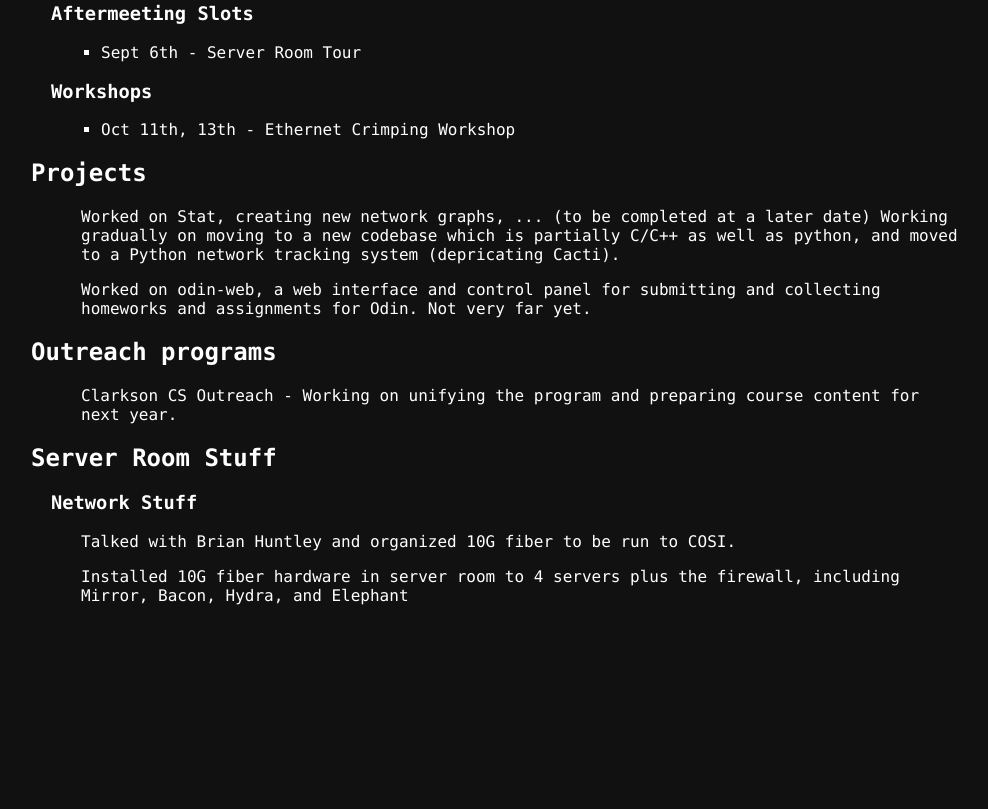
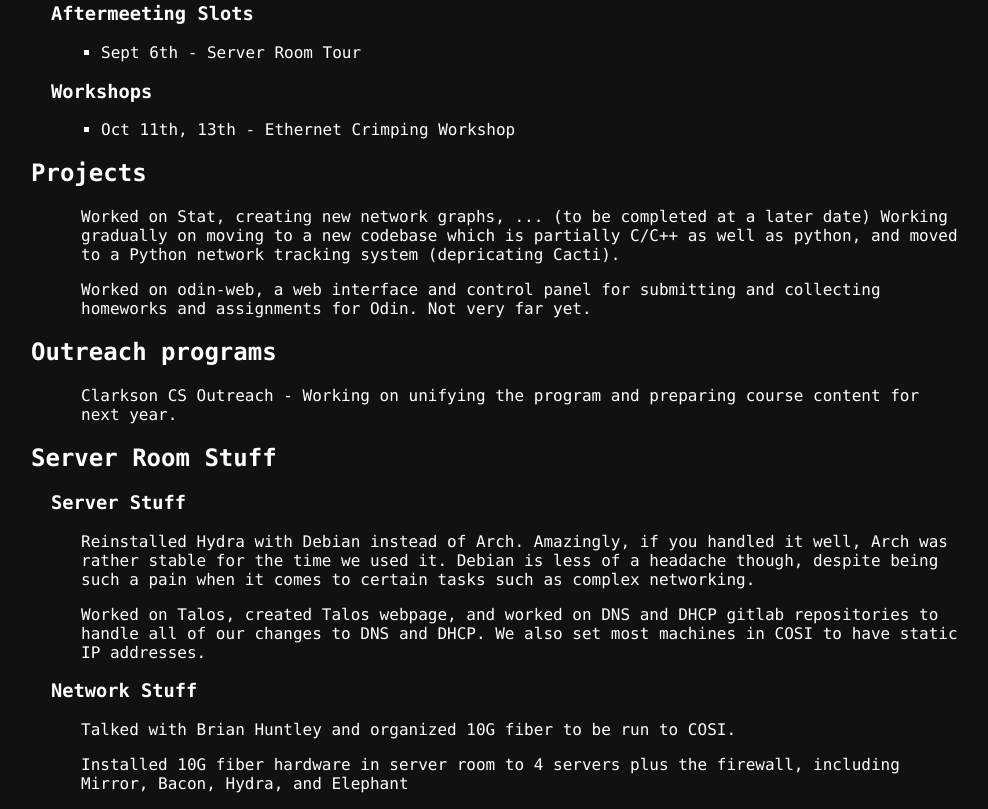
Before and after one commit to jrddunbr/mp351fa2017, a plain HTML site: page index.html in a window 1280 px wide. Shown: the part 709-1518 px from the top of the page, without its empty margins (71-1059 px from the left). Before the commit the page ends 1330 px from the top, so only its background shows below. Drawn offline with Linux system fonts and the light colour scheme.

Commit message:
Added more details.

```diff
--- a/index.html
+++ b/index.html
@@ -91,6 +91,13 @@
   </div>
   <div>
     <h2>Server Room Stuff</h2>
+    <h3>Server Stuff</h3>
+    <p>
+      Reinstalled Hydra with Debian instead of Arch. Amazingly, if you handled it well, Arch was rather stable for the time we used it. Debian is less of a headache though, despite being such a pain when it comes to certain tasks such as complex networking.
+    </p>
+    <p>
+      Worked on Talos, created Talos webpage, and worked on DNS and DHCP gitlab repositories to handle all of our changes to DNS and DHCP. We also set most machines in COSI to have static IP addresses.
+    </p>
     <h3>Network Stuff</h3>
     <p>
       Talked with Brian Huntley and organized 10G fiber to be run to COSI.
```
